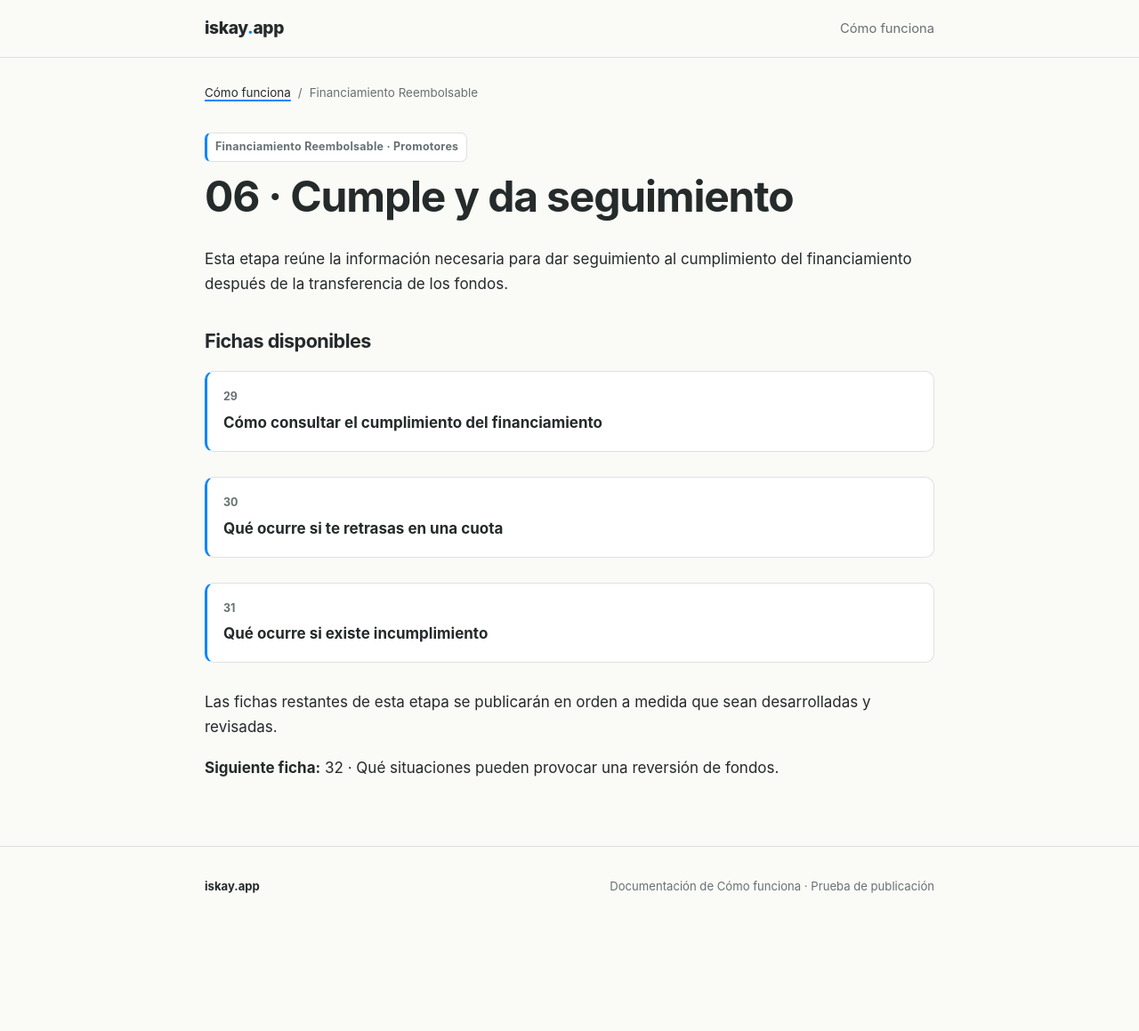
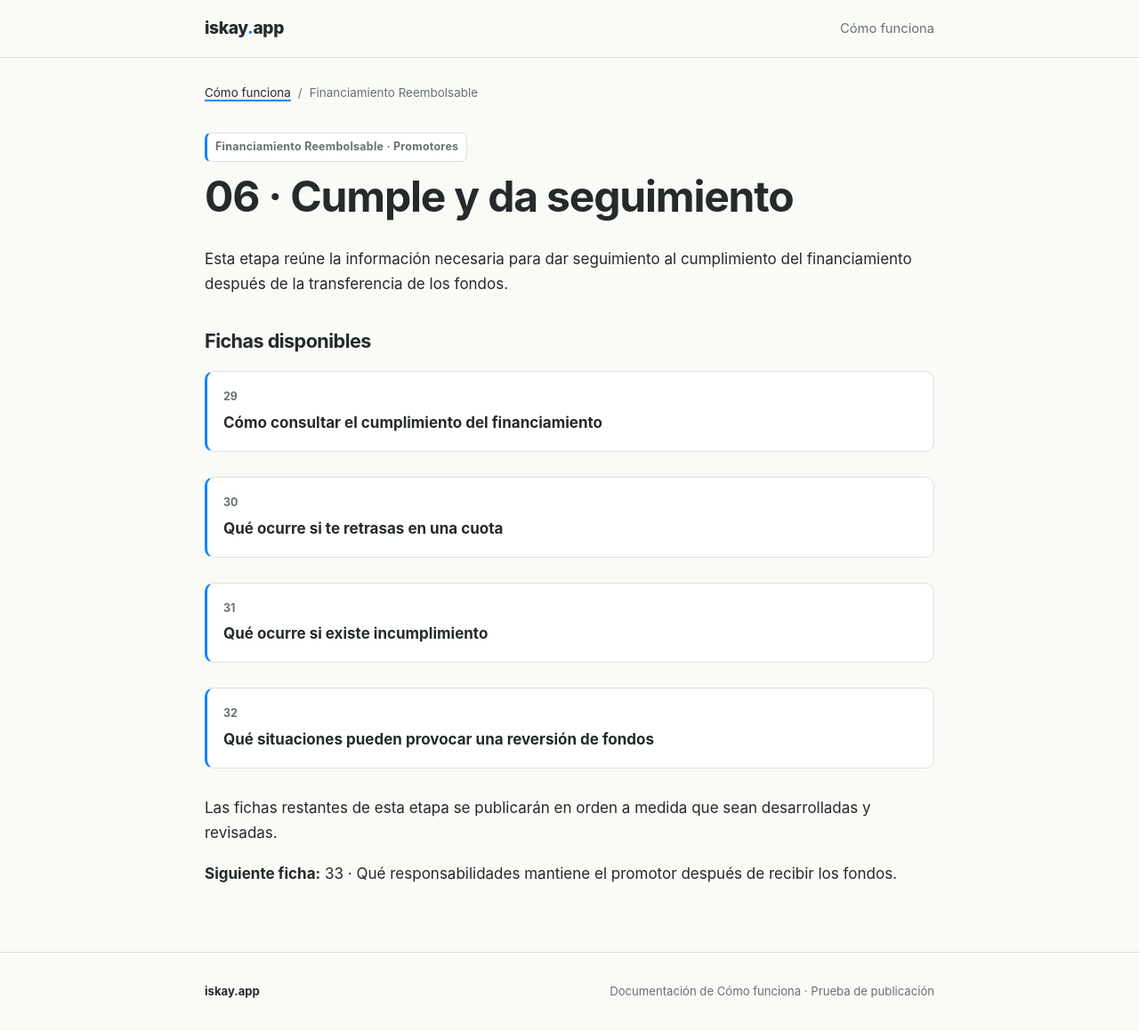
Before and after one commit to iskayApp/como-funciona, a Jekyll site: the page built from ideas/financiamiento-reembolsable/promotores/06-cumple-y-da-seguimiento/index.md, in a window 1280 px wide and 1159 px high. Shown: the whole window at 89% size. Built offline with Jekyll 4.4.1, drawn with Linux system fonts in a browser that asks for light colours.

Commit message:
docs: actualizar indice etapa 06 con ficha 32

```diff
--- a/ideas/financiamiento-reembolsable/promotores/06-cumple-y-da-seguimiento/index.md
+++ b/ideas/financiamiento-reembolsable/promotores/06-cumple-y-da-seguimiento/index.md
@@ -17,8 +17,9 @@ Esta etapa reúne la información necesaria para dar seguimiento al cumplimiento
   <li><a href="{{ '/financiamiento-reembolsable/promotores/cumple-y-da-seguimiento/como-consultar-el-cumplimiento-del-financiamiento/' | relative_url }}"><span class="topic-number">29</span><strong>Cómo consultar el cumplimiento del financiamiento</strong></a></li>
   <li><a href="{{ '/financiamiento-reembolsable/promotores/cumple-y-da-seguimiento/que-ocurre-si-te-retrasas-en-una-cuota/' | relative_url }}"><span class="topic-number">30</span><strong>Qué ocurre si te retrasas en una cuota</strong></a></li>
   <li><a href="{{ '/financiamiento-reembolsable/promotores/cumple-y-da-seguimiento/que-ocurre-si-existe-incumplimiento/' | relative_url }}"><span class="topic-number">31</span><strong>Qué ocurre si existe incumplimiento</strong></a></li>
+  <li><a href="{{ '/financiamiento-reembolsable/promotores/cumple-y-da-seguimiento/que-situaciones-pueden-provocar-una-reversion-de-fondos/' | relative_url }}"><span class="topic-number">32</span><strong>Qué situaciones pueden provocar una reversión de fondos</strong></a></li>
 </ul>
 
 Las fichas restantes de esta etapa se publicarán en orden a medida que sean desarrolladas y revisadas.
 
-**Siguiente ficha:** 32 · Qué situaciones pueden provocar una reversión de fondos.
+**Siguiente ficha:** 33 · Qué responsabilidades mantiene el promotor después de recibir los fondos.
```
